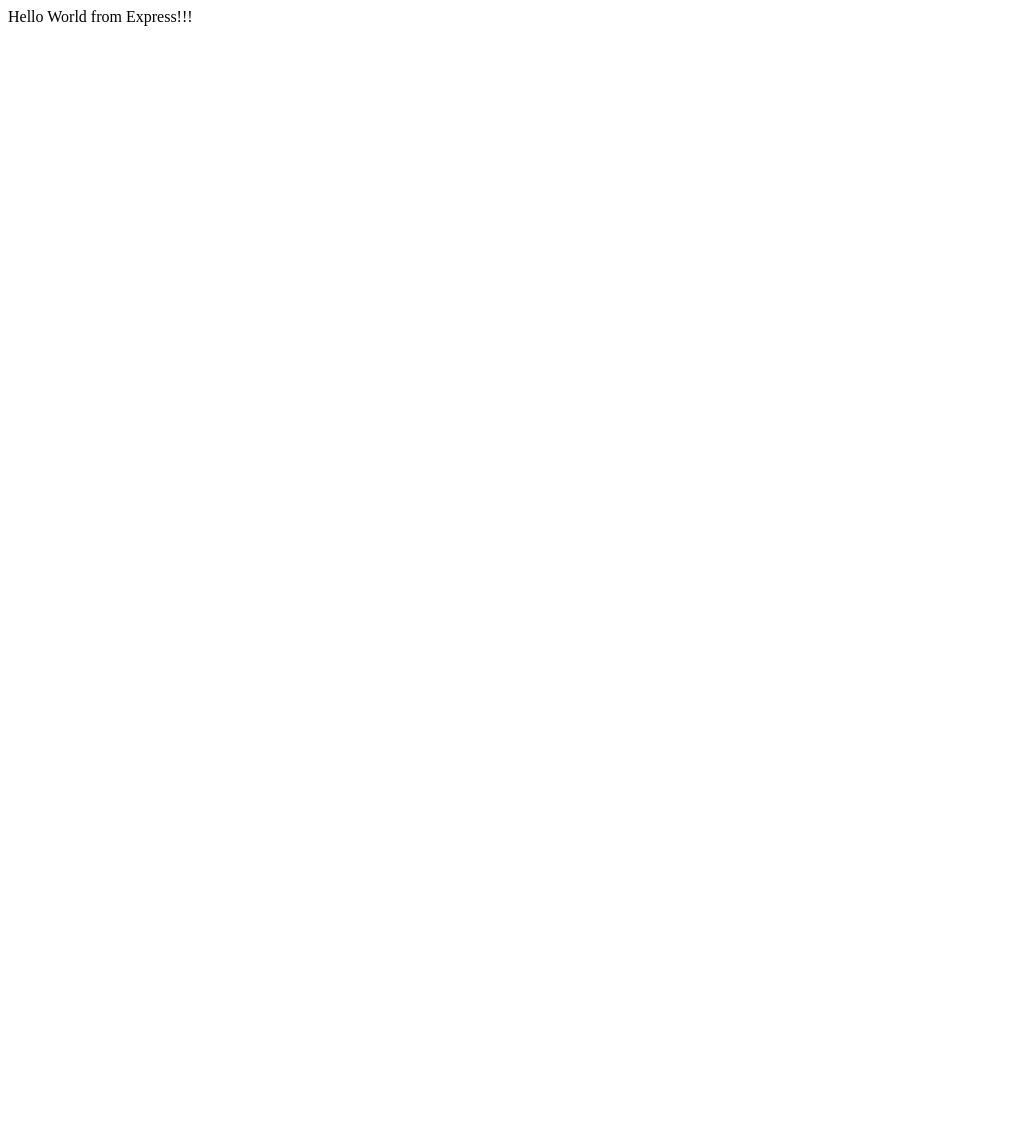
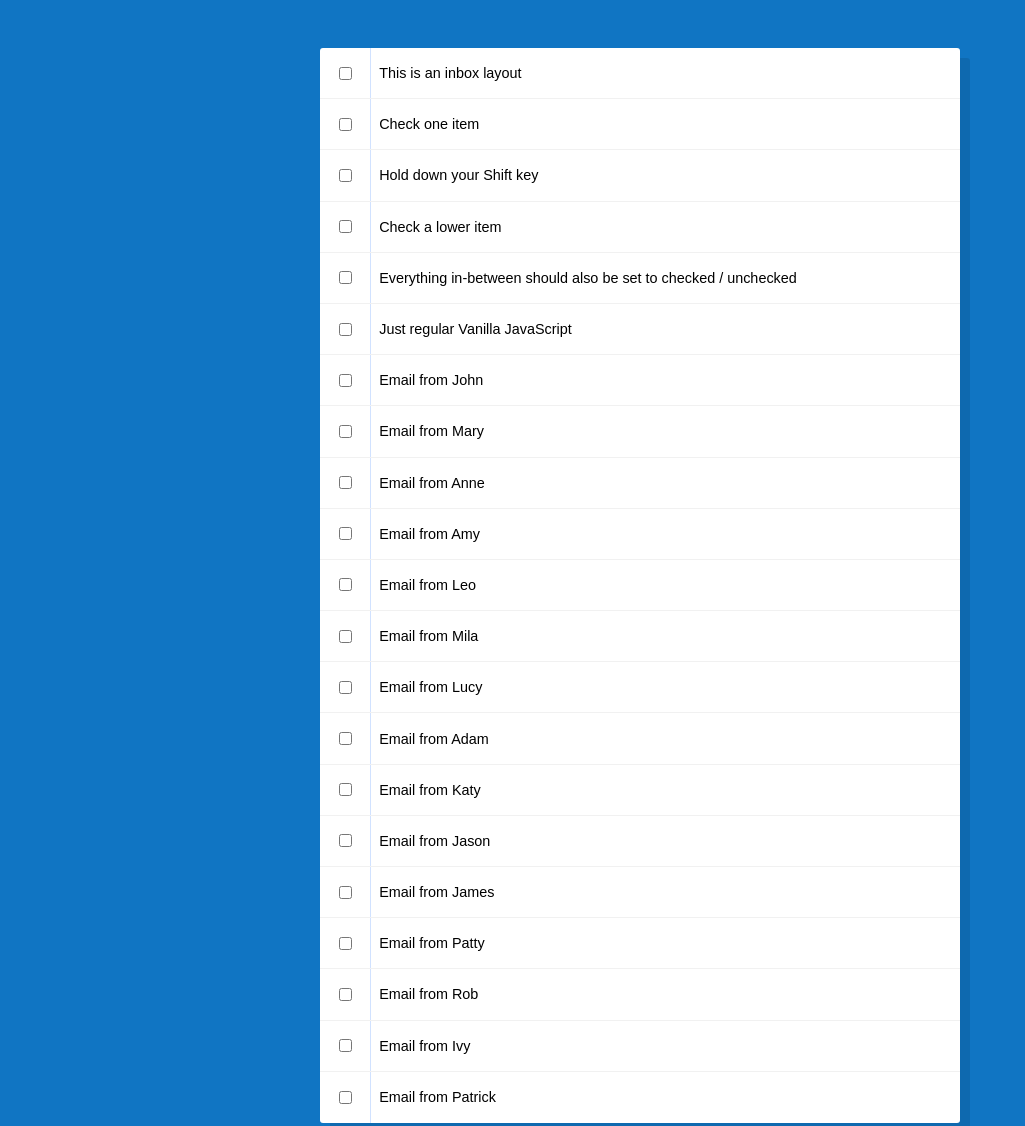
Before and after one commit to PiotrBerebecki/select-multiple-emails-with-shift, a website: page public/index.html in a window 1280 px wide. Shown: the top 1126 px of the page, without its empty margins (0-1025 px from the left). Before the commit the page ends 800 px from the top, so only its background shows below. Drawn offline with Linux system fonts and the light colour scheme.

Commit message:
Add logic for selecting emails on shift key

```diff
--- /dev/null
+++ b/public/assets/css/style.css
@@ -0,0 +1,55 @@
+html {
+  box-sizing: border-box;
+  font-family: sans-serif;
+  background: #1075C3;
+}
+
+*, *:before, *:after {
+  box-sizing: inherit;
+  margin: 0;
+  padding: 0;
+}
+
+.inbox {
+  width: 100%;
+  background: white;
+  box-shadow: 10px 10px 0 rgba(0,0,0,0.1);
+}
+
+@media (min-width: 769px) {
+  .inbox {
+    width: 50%;
+    margin: 3rem auto;
+    border-radius: 3px;
+  }
+}
+
+.item {
+  display: flex;
+  align-items: center;
+  height: 3.2rem;
+  border-bottom: 1px solid #F1F1F1;
+}
+
+.item:last-child {
+  border-bottom: 0;
+}
+
+label {
+  display: flex;
+  justify-content: center;
+  align-items: center;
+  height: 100%;
+  width: 3.2rem;
+  border-right: 1px solid #D1E2FF;
+  cursor: pointer;
+}
+
+input[type=checkbox] {
+  cursor: pointer;
+}
+
+p {
+  margin-left: 0.5rem;
+  font-size: 0.9rem;
+}
--- /dev/null
+++ b/public/assets/js/app.js
@@ -0,0 +1,46 @@
+(function() {
+
+  const state = {
+    indexOfPreviousCheckbox: null,
+    indexOfCurrentCheckbox: null
+  };
+
+  const controller = {
+    init: function() {
+      view.init();
+    },
+
+    tickCheckboxes: function(e) {
+      const { target } = e;
+
+      if (target.nodeName === 'INPUT') {
+        const itemDOM = target.parentNode.parentNode;
+        state.indexOfCurrentCheckbox = Array.from(view.inboxDOM.children).indexOf(itemDOM);
+
+        if (e.shiftKey && state.indexOfPreviousCheckbox !== null) {
+          const isCurrentChecked = target.checked;
+          const min = Math.min(state.indexOfPreviousCheckbox, state.indexOfCurrentCheckbox);
+          const max = Math.max(state.indexOfPreviousCheckbox, state.indexOfCurrentCheckbox);
+
+          for (let i = min; i <= max; i++) {
+            view.checkboxesDOM[i].checked = isCurrentChecked;
+          }
+        }
+
+        state.indexOfPreviousCheckbox = state.indexOfCurrentCheckbox;
+      }
+    }
+  };
+
+  const view = {
+    init: function() {
+      this.inboxDOM = document.querySelector('.inbox');
+      this.inboxDOM.addEventListener('click', controller.tickCheckboxes);
+
+      this.checkboxesDOM = document.querySelectorAll('input[type=checkbox]');
+    }
+  };
+
+  controller.init();
+
+}());
--- a/public/index.html
+++ b/public/index.html
@@ -2,12 +2,105 @@
 <html>
 
 <head>
-  <title>Select Mutliple Emails with Shift</title>
+  <meta charset="UTF-8">
+  <title>Select Multiple Emails with Shift</title>
+  <meta name="viewport" content="width=device-width, initial-scale=1">
   <link rel="shortcut icon" href="./assets/favicon/favicon.ico">
+  <link rel="stylesheet" href="./assets/css/style.css">
 </head>
 
 <body>
-  Hello World from Express!!!
+
+  <div class="inbox">
+
+    <div class="item">
+      <label><input type="checkbox"></label>
+      <p>This is an inbox layout</p>
+    </div>
+      <div class="item">
+      <label><input type="checkbox"></label>
+      <p>Check one item</p>
+    </div>
+    <div class="item">
+      <label><input type="checkbox"></label>
+      <p>Hold down your Shift key</p>
+    </div>
+    <div class="item">
+      <label><input type="checkbox"></label>
+      <p>Check a lower item</p>
+    </div>
+    <div class="item">
+      <label><input type="checkbox"></label>
+      <p>Everything in-between should also be set to checked / unchecked</p>
+    </div>
+    <div class="item">
+      <label><input type="checkbox"></label>
+      <p>Just regular Vanilla JavaScript</p>
+    </div>
+    <div class="item">
+      <label><input type="checkbox"></label>
+      <p>Email from John</p>
+    </div>
+    <div class="item">
+      <label><input type="checkbox"></label>
+      <p>Email from Mary</p>
+    </div>
+    <div class="item">
+      <label><input type="checkbox"></label>
+      <p>Email from Anne</p>
+    </div>
+    <div class="item">
+      <label><input type="checkbox"></label>
+      <p>Email from Amy</p>
+    </div>
+    <div class="item">
+      <label><input type="checkbox"></label>
+      <p>Email from Leo</p>
+    </div>
+    <div class="item">
+      <label><input type="checkbox"></label>
+      <p>Email from Mila</p>
+    </div>
+    <div class="item">
+      <label><input type="checkbox"></label>
+      <p>Email from Lucy</p>
+    </div>
+    <div class="item">
+      <label><input type="checkbox"></label>
+      <p>Email from Adam</p>
+    </div>
+    <div class="item">
+      <label><input type="checkbox"></label>
+      <p>Email from Katy</p>
+    </div>
+    <div class="item">
+      <label><input type="checkbox"></label>
+      <p>Email from Jason</p>
+    </div>
+    <div class="item">
+      <label><input type="checkbox"></label>
+      <p>Email from James</p>
+    </div>
+    <div class="item">
+      <label><input type="checkbox"></label>
+      <p>Email from Patty</p>
+    </div>
+    <div class="item">
+      <label><input type="checkbox"></label>
+      <p>Email from Rob</p>
+    </div>
+    <div class="item">
+      <label><input type="checkbox"></label>
+      <p>Email from Ivy</p>
+    </div>
+    <div class="item">
+      <label><input type="checkbox"></label>
+      <p>Email from Patrick</p>
+    </div>
+
+  </div>
+
+  <script src="assets/js/app.js"></script>
 </body>
 
 </html>
```
